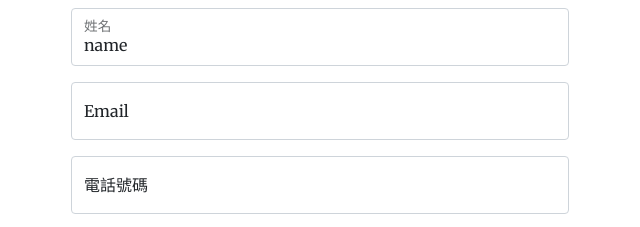
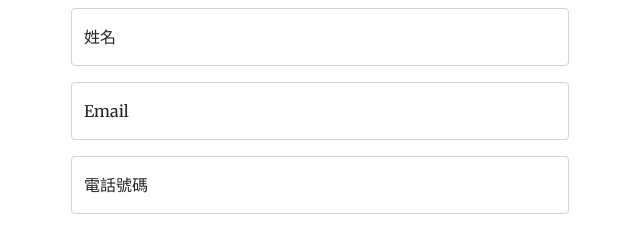
Before and after one commit to ishida624/DailyTea, a plain HTML site: page index.html in a window 1280 px wide. Both pictures are taken after a click on the button "送出". Shown: the part 2791-3018 px from the top of the page, 320-960 px from the left. Drawn offline with nearby package versions, Linux system fonts and the light colour scheme; some packages are replaced by stand-ins of ours; a script that the page names is missing.

Commit message:
更改寄信換行問題

```diff
--- a/index.html
+++ b/index.html
@@ -11,7 +11,7 @@
 他有茶葉品評師、優良製茶師等證照，曾多次獲得阿里山茶葉生產合作社 頭等獎、小葉種紅茶獲得梅山鄉公所優質獎等獎項。希望讓更多人認識梅山鄉的優質茶葉。" />
     <meta name="keywords" content="高山茶 烏龍茶 茶包 金萱茶 紅茶 台灣茶 日月車干 梅山鄉 龍眼村 手採茶 送禮 輕發酵茶 單寧酸 兒茶素 戒糖">
     <meta name="author" content="" />
-    <title>日月車干茶園</title>
+    <title>DailyTea 日月車干茶園</title>
     <!-- Favicon-->
     <link rel="icon" type="image/x-icon" href="assets/favicon.ico" />
     <!-- Bootstrap Icons-->
@@ -213,7 +213,7 @@
                     <form id="contactForm" data-sb-form-api-token="API_TOKEN" method="POST">
                         <!-- Name input-->
                         <div class="form-floating mb-3">
-                            <input class="form-control" id="name" name="name" value="name" type="text" placeholder="Enter your name..." data-sb-validations="required" />
+                            <input class="form-control" id="name" name="name" type="text" placeholder="Enter your name..." data-sb-validations="required" />
                             <label for="name">姓名</label>
                             <div class="invalid-feedback" data-sb-feedback="name:required">姓名必填</div>
                         </div>
@@ -307,7 +307,7 @@
                 To: 'ishida624@gmail.com',
                 From: "gill@gmail.com ",
                 Subject: 'test',
-                Body: name + "&nbsp;" + email + "</br>" + tel + "</br>" + message,
+                Body: `${name}<br>${email}<br>${tel}<br>${message}`,
 
             }).then(
                 message => alert(message)
```
